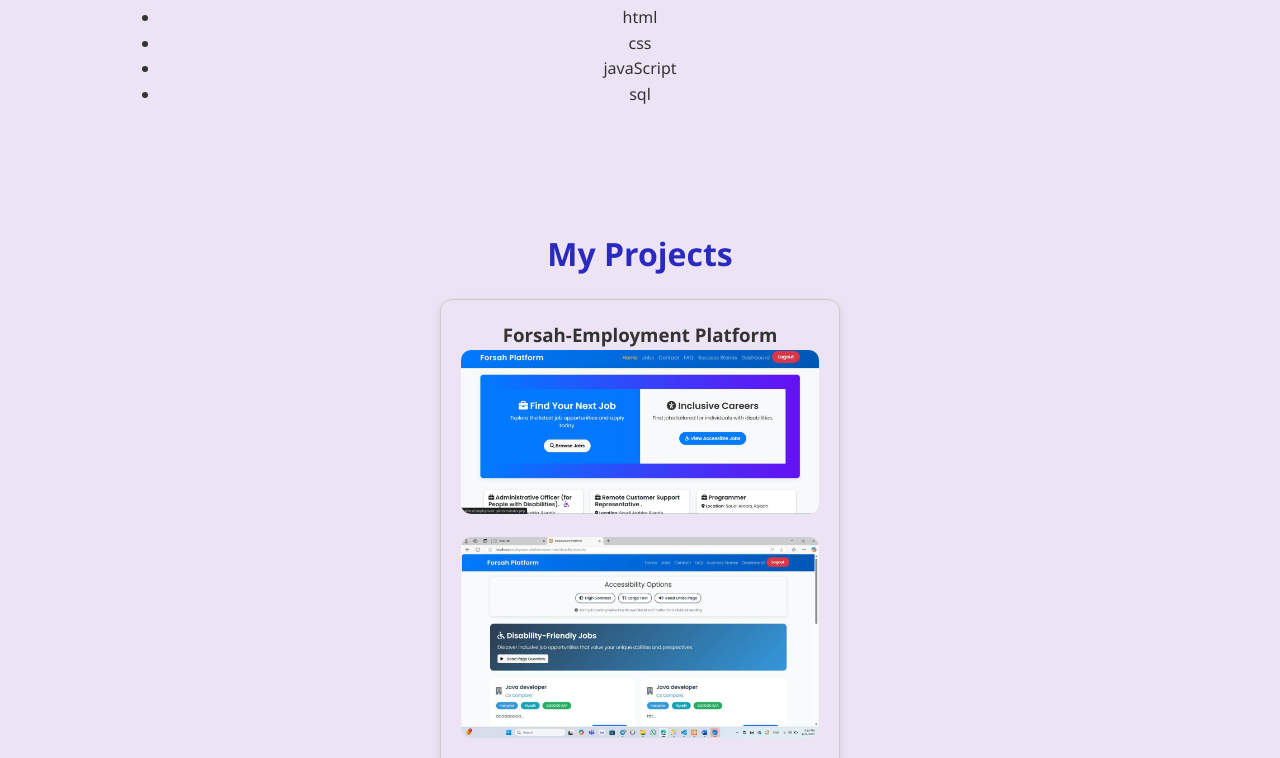
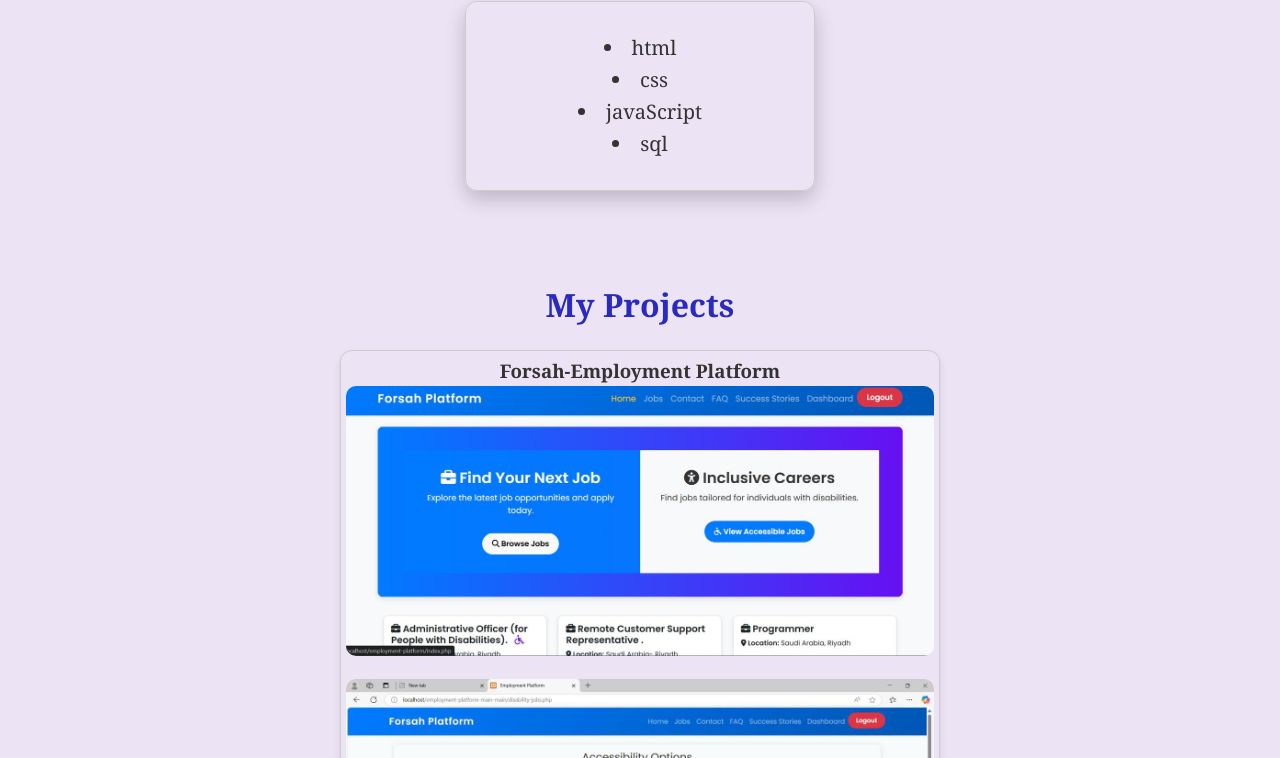
Before and after one commit to engsahab/portfolio, a plain HTML site: page index.html in a window 1280 px wide. Shown: the part 610-1368 px from the top of the page. Drawn offline with Linux system fonts and the light colour scheme.

Commit message:
Update styles.css

```diff
--- a/styles/styles.css
+++ b/styles/styles.css
@@ -7,7 +7,7 @@
 /* Inspired by examples on StackOverflow */
 /* Body Style */
 body {
-    font-family: 'Segoe UI', Tahoma, Geneva, Verdana, sans-serif;
+    font-family: Cambria, Cochin, Georgia, Times, 'Times New Roman', serif;
     line-height: 1.6;
     background-color: #ece3f5;
     color: #333;
@@ -53,7 +53,7 @@ header nav ul li a:hover {
 
 /* Section */
 section {
-    padding: 60px 20px;
+    padding: 30px 50px;
     max-width: 1000px;
     margin: auto;
     text-align: center;
@@ -61,24 +61,46 @@ section {
 
 section h2 {
     font-size: 2rem;
-    margin-bottom: 20px;
+    margin-bottom: 60px;
+    margin-bottom: 0;
     color: #2a2abe;
 }
 /* About Me Paragraph */
 #about p {
-    font-size: 1.2rem;
+    font-size: 1.4rem;
     max-width: 900px;
     margin: auto;
     line-height: 1.8;
+    margin-bottom: 50px;
+}
+/* Skills Card*/
+.skills-card {
+    border: 1px solid #ccc;
+    border-radius: 12px;
+    padding: 30px;
+    margin: 20px auto;
+    max-width: 350px;
+    box-shadow: 0 4px 8px rgba(0,0,0,0.1);
+    transition: transform 0.3s, box-shadow 0.3s;
 }
 
+.skills-card{
+    transform: translateY(-8px);
+    box-shadow: 0 8px 20px rgba(0,0,0,0.2);
+}
+#skills ul{
+    list-style-position: inside;
+    padding: auto;
+    font-size: 20px;
+    margin: o;
+}
 /* Projects Cards */
 .project-card {
     border: 1px solid #ccc;
     border-radius: 12px;
-    padding: 20px;
+    padding: 5px;
     margin: 20px auto;
-    max-width: 400px;
+    max-width: 600px;
     box-shadow: 0 4px 8px rgba(0,0,0,0.1);
     transition: transform 0.3s, box-shadow 0.3s;
 }
@@ -134,7 +156,7 @@ button:hover {
 /* Dark Mode */
 .dark-mode {
     background-color: #121212;
-    color: #eee;
+    color:#f5f2f2;
 }
 
 .dark-mode header {
@@ -142,7 +164,7 @@ button:hover {
 }
 
 .dark-mode .project-card {
-    border-color: #444;
+    border-color: #525050;
     box-shadow: 0 4px 12px rgba(255,255,255,0.05);
 }
 
```
